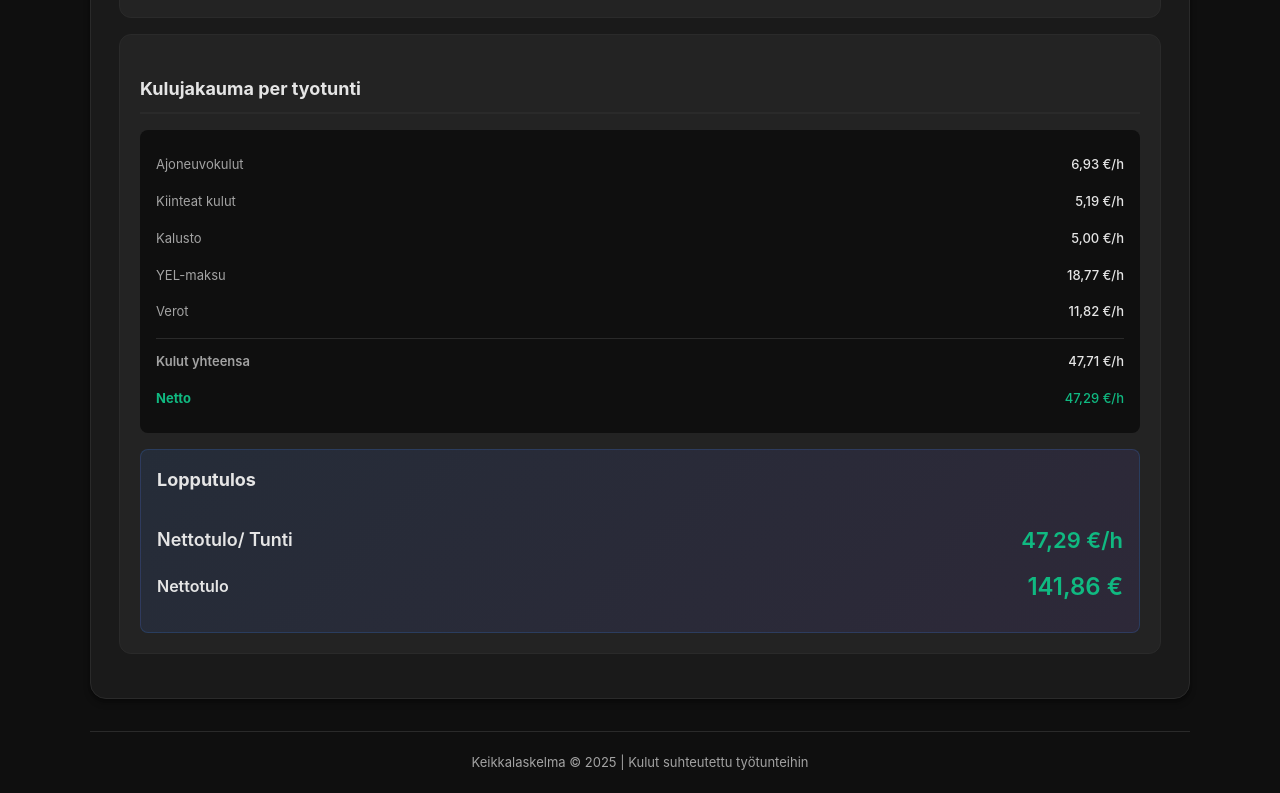
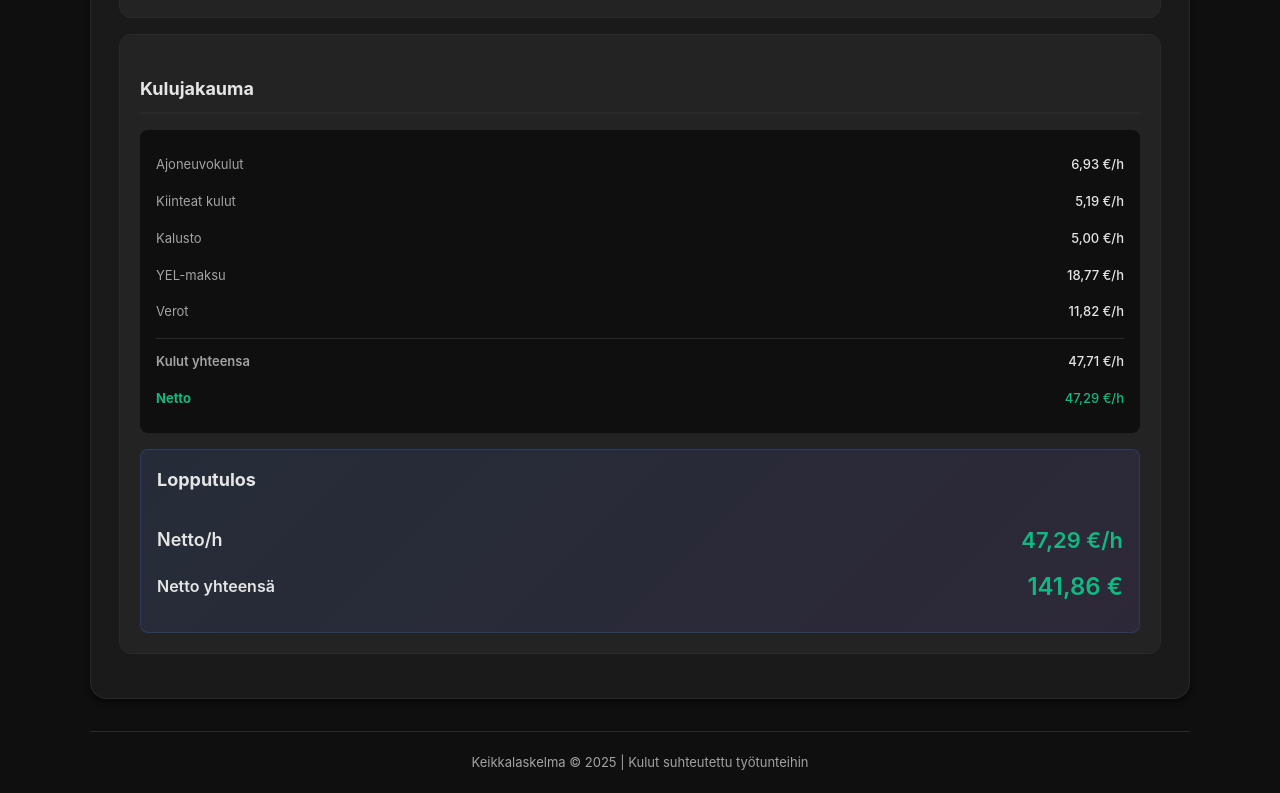
Before and after one commit to Moontags/Keikkalaskuri, a plain HTML site: page index.html in a window 1280 px wide. Shown: the part 2607-3400 px from the top of the page. Drawn offline with Linux system fonts and the light colour scheme.

Commit message:
Text description

```diff
--- a/index.html
+++ b/index.html
@@ -501,7 +501,7 @@ function render(){
 
 
     <div class="result-card">
-      <div class="section-title">Kulujakauma per tyotunti</div>
+      <div class="section-title">Kulujakauma</div>
       <div class="breakdown">
         <div class="breakdown-item"><span>Ajoneuvokulut</span><span class="value">${euro(carCostPerHour)}/h</span></div>
         <div class="breakdown-item"><span>Kiinteat kulut</span><span class="value">${euro(fixedCostPerHour)}/h</span></div>
@@ -521,11 +521,11 @@ function render(){
        <div class="highlight">
   <div class="section-title" style="margin-top:0; border:none;">Lopputulos</div>
   <div class="line" style="border:none; padding-top:8px;">
-    <div class="line-label" style="font-size:18px; font-weight:600; color:var(--text);">Nettotulo/ Tunti</div>
+    <div class="line-label" style="font-size:18px; font-weight:600; color:var(--text);">Netto/h</div>
     <div class="line-value" style="font-size:22px; color:${netPerHour > 20 ? 'var(--success)' : netPerHour > 10 ? 'var(--warning)' : 'var(--danger)'};">${euro(netPerHour)}/h</div>
   </div>
   <div class="line line-big" style="border:none; padding-top:0;">
-    <div class="line-label" style="font-size:16px; font-weight:600; color:var(--text);">Nettotulo</div>
+    <div class="line-label" style="font-size:16px; font-weight:600; color:var(--text);">Netto yhteensä</div>
     <div class="line-value" style="font-size:24px;">${euro(netAfterTax)}</div>
   </div>
 </div>
```
